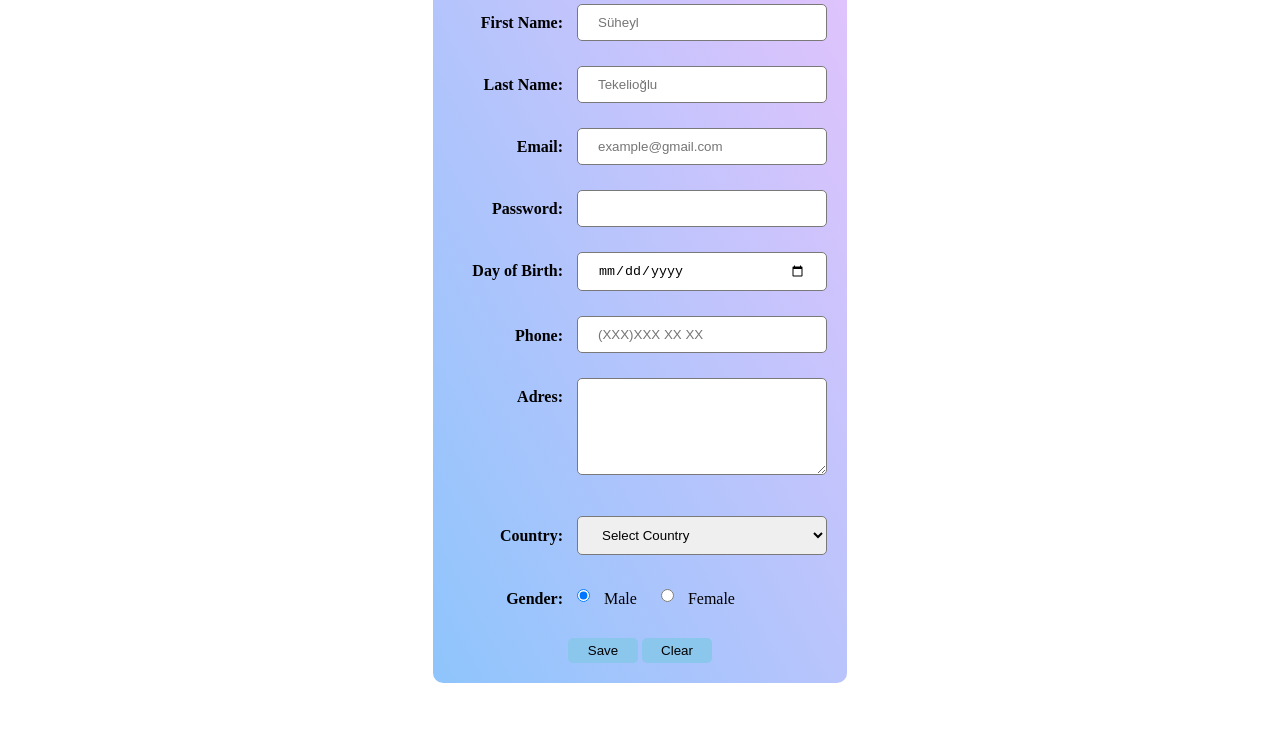
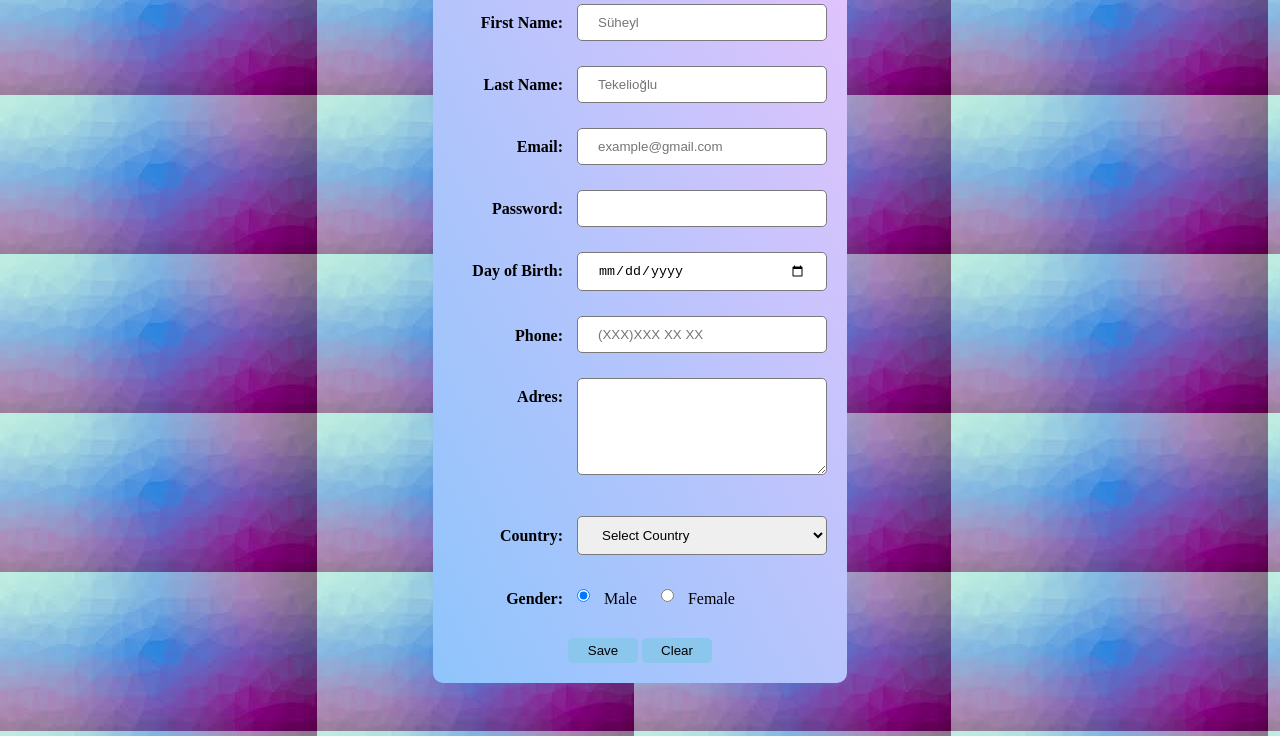
Before and after one commit to ShylTkl/Login-Register, a plain HTML site: page index.html in a window 1280 px wide. Shown: the part 64-800 px from the top of the page. Drawn offline with Linux system fonts and the light colour scheme; the site is published under a folder, as on GitHub Pages, so addresses that start at the root find nothing.

Commit message:
düzeltme

```diff
--- a/index.html
+++ b/index.html
@@ -4,8 +4,8 @@
     <meta charset="UTF-8">
     <meta http-equiv="X-UA-Compatible" content="IE=edge">
     <meta name="viewport" content="width=device-width, initial-scale=1.0">
+    <link rel="stylesheet" href="register.css">
     <title>Document</title>
-    <link rel="stylesheet" href="register.css">
 </head>
 <body>
     <h1>REGİSTER PAGE</h1>
--- a/register.css
+++ b/register.css
@@ -6,7 +6,7 @@
 
   body {
     text-align: center;
-    background-image:  url(/images.jpg);
+    background-image:  url(images.jpg);
   }
 
 
```
